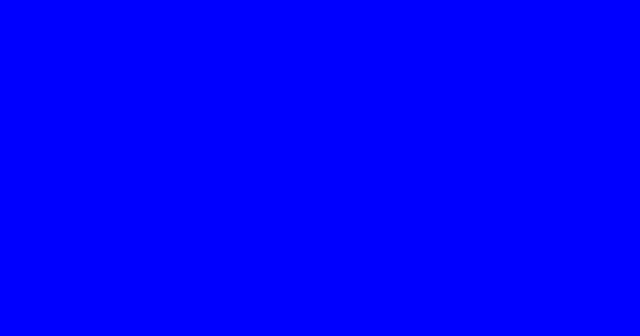
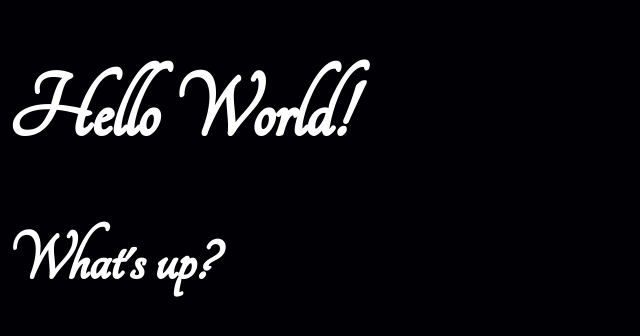
Before and after one commit to TravisSwift/exciting-squirrel, a website: page index.html in a window 1280 px wide. Shown: the whole page, without its empty margins (0-640 px from the left). Drawn offline with Linux system fonts and the light colour scheme.

Commit message:
added assets files and folders

```diff
--- a/assets/css/style.css
+++ b/assets/css/style.css
@@ -1,3 +1,7 @@
+/* page CSS defaults */
 body {
-    background-color: blue;
-}
+    background-color: rgb(0, 0, 5);
+    color: white;
+    font-family: 'Tangerine', serif;
+    font-size: 48px;
+  }
--- a/index.html
+++ b/index.html
@@ -4,9 +4,17 @@
     <meta charset="UTF-8">
     <meta name="viewport" content="width=device-width, initial-scale=1.0">
     <link rel="stylesheet" href="/assets/css/style.css">
+    <link rel="stylesheet" href="/assets/css/style.css">
+    <link rel="stylesheet" href="https://fonts.googleapis.com/css?family=Tangerine">
     <title>Document</title>
 </head>
 <body>
 
+    <h1 class="fa fa-camera-retro">Hello World!    </h1>
+    <h2>What's up?</h2>
+
+
+
 </body>
+ <script src="/assets/js/main.js"></script>
 </html>
--- a/package.json
+++ b/package.json
@@ -4,6 +4,8 @@
   "description": "One Page Responsive Web Site",
   "main": "index.html",
   "scripts": {
+    "dev": "vite",
+    "build": "vite build",
     "test": "echo \"Error: no test specified\" && exit 1"
   },
   "repository": {
```
Also changed, not shown: assets/js/main.js (added), assets/js/script.js (deleted), 1 other file.
